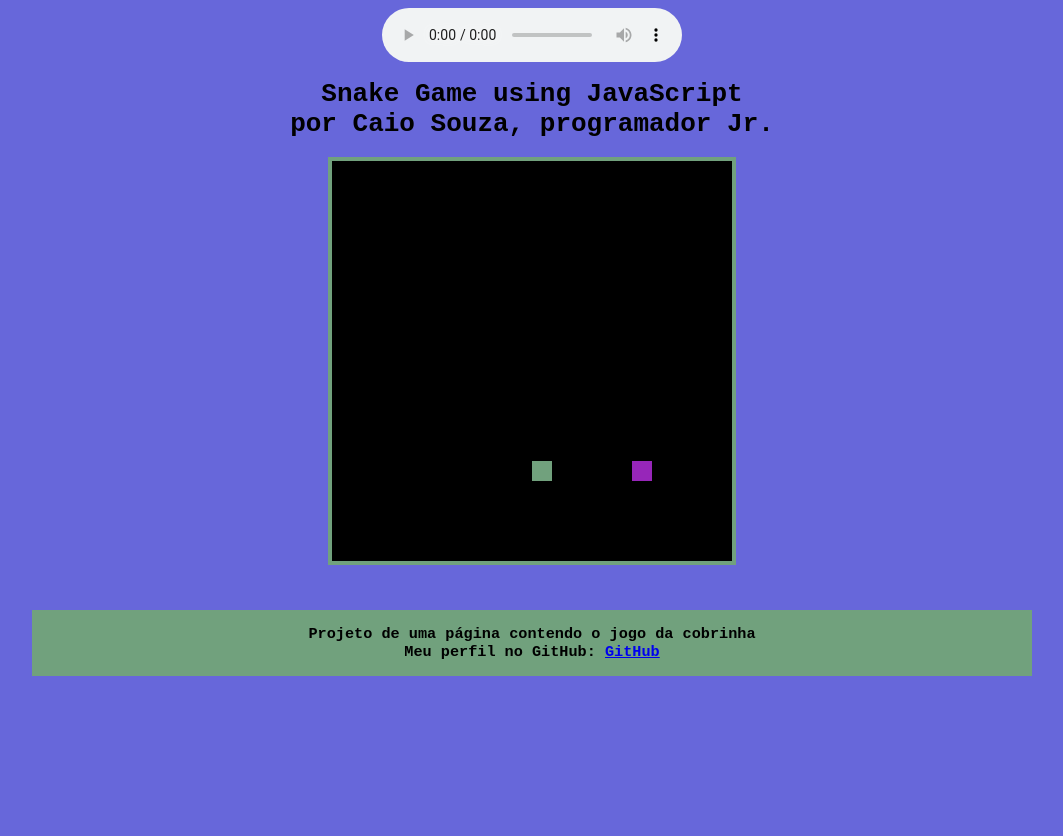
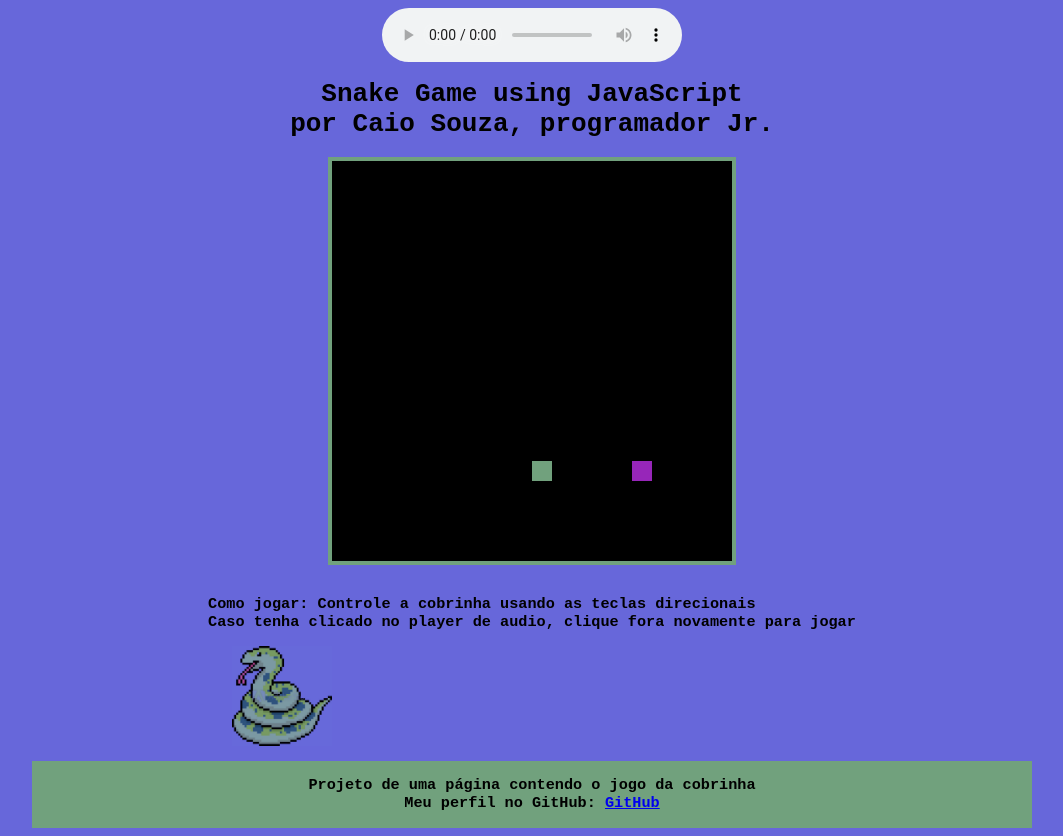
Before and after one commit to DevCaioSouza/Snake-Game---JavaScript, a plain HTML site: page index.html in a window 1280 px wide. Shown: the whole page, without its empty margins (108-1171 px from the left). Before the commit the page ends 800 px from the top, so only its background shows below. Drawn offline with Linux system fonts and the light colour scheme.

Commit message:
Instruções e foto da cobrinha

```diff
--- a/index.html
+++ b/index.html
@@ -118,11 +118,18 @@
 
         }
 
-    </script> <br><br><br>
+    </script> <br>
+    <h3>Como jogar: Controle a cobrinha usando as teclas direcionais<br>
+    Caso tenha clicado no player de audio, clique fora novamente para jogar</h3>
+    <img src="./images/2.jpg" alt="Pixel Cobra" id="pixelCobra">
+
+    <br>
+
+</body>
 
 
 
-</body>
+
 
 <div id="rodape">
 
--- a/style.css
+++ b/style.css
@@ -14,7 +14,10 @@ body {
     background-color: rgb(113, 161, 125);
 }
 
-
+img {
+    width: 100px;
+    margin-right: 500px;
+}
 
 
 
```
Also changed, not shown: images/1.jpg (added), images/2.jpg (added), images/2.png (added).
